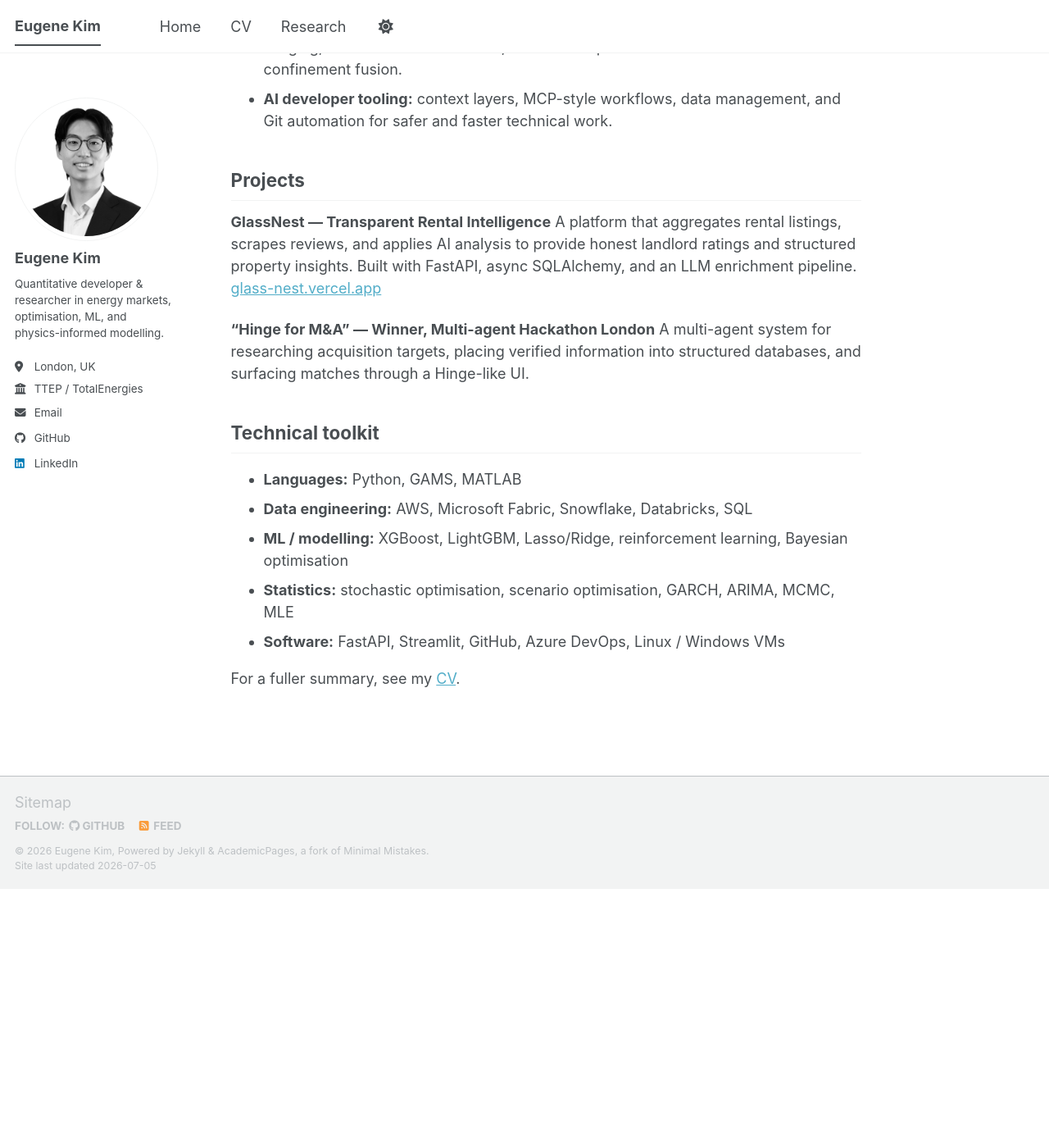
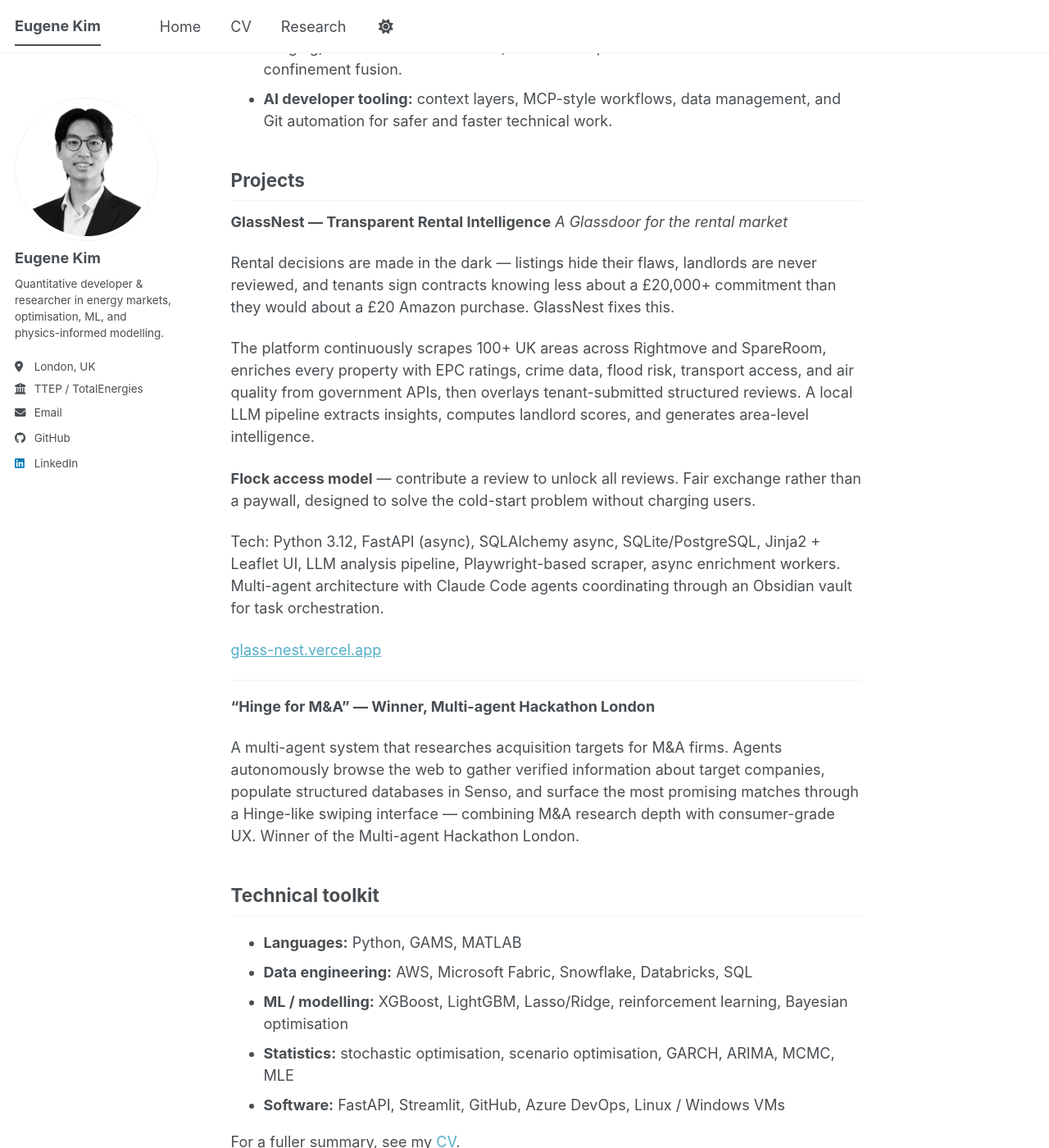
Before and after one commit to eugkim0120/eugkim0120.github.io, a Jekyll site: the page built from _pages/about.md, in a window 1280 px wide and 1400 px high, scrolled down 2042 px. Shown: the whole window at 82% size. Built offline with Jekyll 4.4.1, drawn with Linux system fonts in a browser that asks for light colours; a script bundle is joined from its source files by our own code; library files that are not in the unit come from our copies; before the commit the page ends 3126 px from its top, so only the background shows below that.

Commit message:
Expand Projects section with detailed GlassNest and Hinge for M&A descriptions

```diff
--- a/_pages/about.md
+++ b/_pages/about.md
@@ -53,10 +53,23 @@ Built a Scope 3 carbon-emissions and risk model used in the client's FCA and PSR
 ## Projects
 
 **GlassNest — Transparent Rental Intelligence**
-A platform that aggregates rental listings, scrapes reviews, and applies AI analysis to provide honest landlord ratings and structured property insights. Built with FastAPI, async SQLAlchemy, and an LLM enrichment pipeline. [glass-nest.vercel.app](https://glass-nest.vercel.app)
+*A Glassdoor for the rental market*
+
+Rental decisions are made in the dark — listings hide their flaws, landlords are never reviewed, and tenants sign contracts knowing less about a £20,000+ commitment than they would about a £20 Amazon purchase. GlassNest fixes this.
+
+The platform continuously scrapes 100+ UK areas across Rightmove and SpareRoom, enriches every property with EPC ratings, crime data, flood risk, transport access, and air quality from government APIs, then overlays tenant-submitted structured reviews. A local LLM pipeline extracts insights, computes landlord scores, and generates area-level intelligence.
+
+**Flock access model** — contribute a review to unlock all reviews. Fair exchange rather than a paywall, designed to solve the cold-start problem without charging users.
+
+Tech: Python 3.12, FastAPI (async), SQLAlchemy async, SQLite/PostgreSQL, Jinja2 + Leaflet UI, LLM analysis pipeline, Playwright-based scraper, async enrichment workers. Multi-agent architecture with Claude Code agents coordinating through an Obsidian vault for task orchestration.
+
+[glass-nest.vercel.app](https://glass-nest.vercel.app)
+
+---
 
 **"Hinge for M&A" — Winner, Multi-agent Hackathon London**
-A multi-agent system for researching acquisition targets, placing verified information into structured databases, and surfacing matches through a Hinge-like UI.
+
+A multi-agent system that researches acquisition targets for M&A firms. Agents autonomously browse the web to gather verified information about target companies, populate structured databases in Senso, and surface the most promising matches through a Hinge-like swiping interface — combining M&A research depth with consumer-grade UX. Winner of the Multi-agent Hackathon London.
 
 ## Technical toolkit
 
```
Also changed, not shown: _pages/cv.md (+6 -3 lines).
